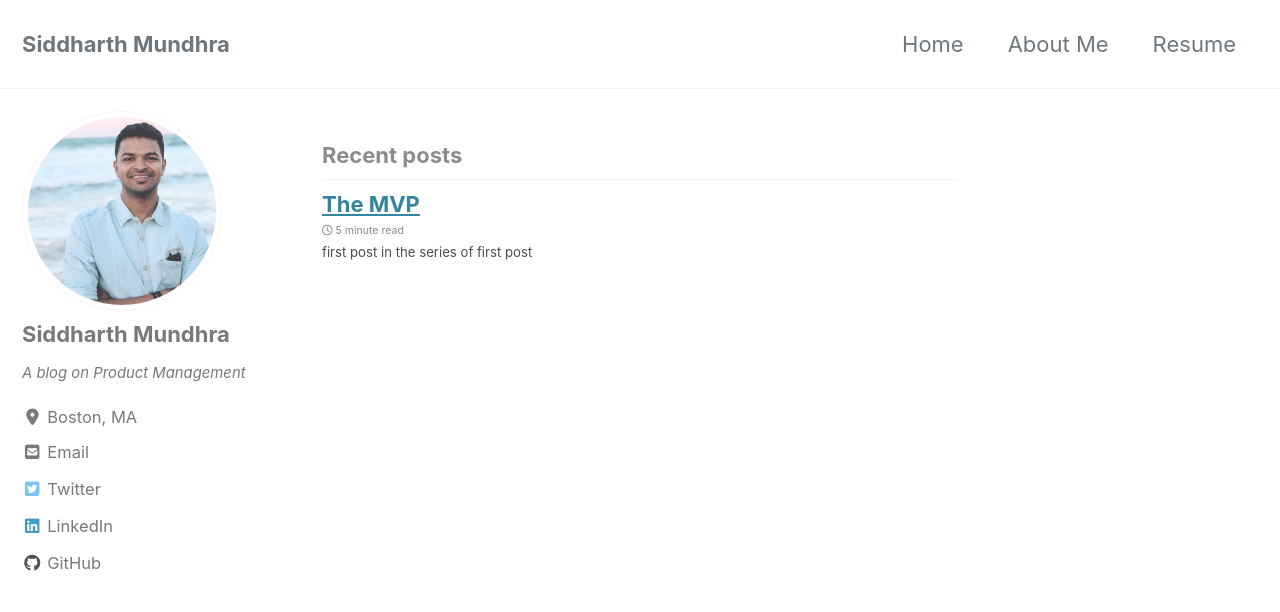
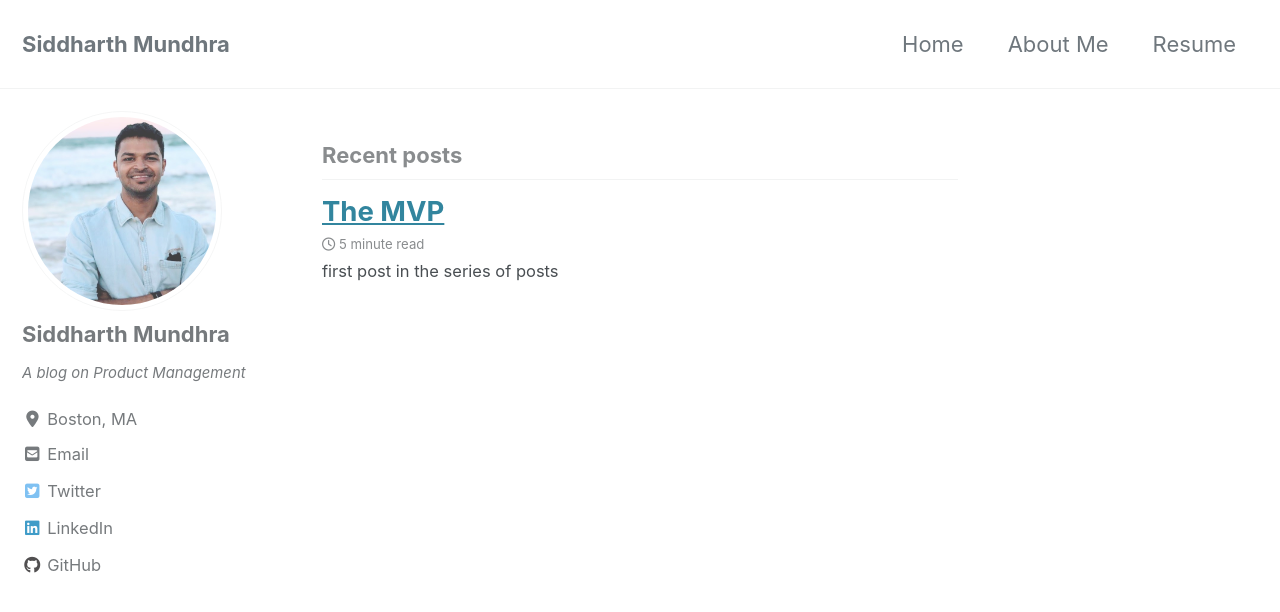
Before and after one commit to sidmundhra/sidmundhra.github.io, a Jekyll site: the page built from index.html, in a window 1280 px wide and 900 px high. Shown: the top 612 px of the window. Built offline with Jekyll 4.4.1, drawn with Linux system fonts in a browser that asks for light colours; cached includes are drawn as plain includes; nearby versions of some CDN libraries; the list of posts is cut into pages by our own code.

Commit message:
minor changes

```diff
--- a/_posts/2020-01-16-the-mvp.md
+++ b/_posts/2020-01-16-the-mvp.md
@@ -3,7 +3,7 @@ layout: single
 title:  "The MVP"
 date: January 16, 2020
 tags: product management
-excerpt: first post in the series of first post
+excerpt: first post in the series of posts
 header:
     image: /assets/images/posts/The MVP/1735964-Khalil-Gibran-Quote-It-was-in-my-heart-to-help-a-little-because-I.jpg
 
--- a/_sass/minimal-mistakes/_archive.scss
+++ b/_sass/minimal-mistakes/_archive.scss
@@ -20,7 +20,7 @@
 
 .archive__item {
   position: relative;
-  font-size: 0.8em;
+  font-size: 1.0em;
 
   a {
     position: relative;
--- a/_sass/minimal-mistakes/_base.scss
+++ b/_sass/minimal-mistakes/_base.scss
@@ -27,7 +27,7 @@ h3,
 h4,
 h5,
 h6 {
-  margin: 2em 0 0.5em;
+  margin: 1.3em 0 0.5em;
   line-height: 1.2;
   font-family: $header-font-family;
   font-weight: bold;
@@ -64,7 +64,7 @@ small,
 }
 
 p {
-  margin-bottom: 1.3em;
+  margin-bottom: 1.5em;
 }
 
 u,
```
